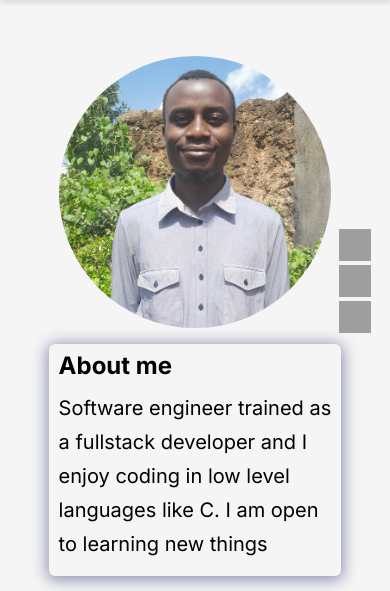
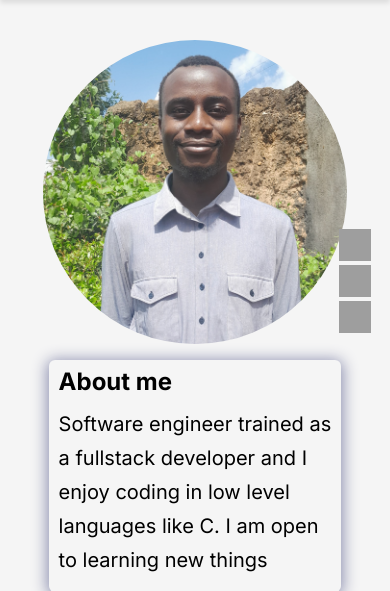
Before and after one commit to ripper19/portfolio, a PHP site: page / in a window 390 px wide. Shown: the part 85-676 px from the top of the page. Run offline with PHP 8.4, Linux system fonts and the light colour scheme; grey boxes are pictures that could not be loaded.

Commit message:
Update index.css

```diff
--- a/assets/index.css
+++ b/assets/index.css
@@ -265,8 +265,8 @@ outline: none;
         gap: 0;
     }
     .mine-img{
-        height: 17rem;
-        width: 17rem;
+        height: 19rem;
+        width: 19rem;
         border-radius: 50%;
     }
     .abt{
```
